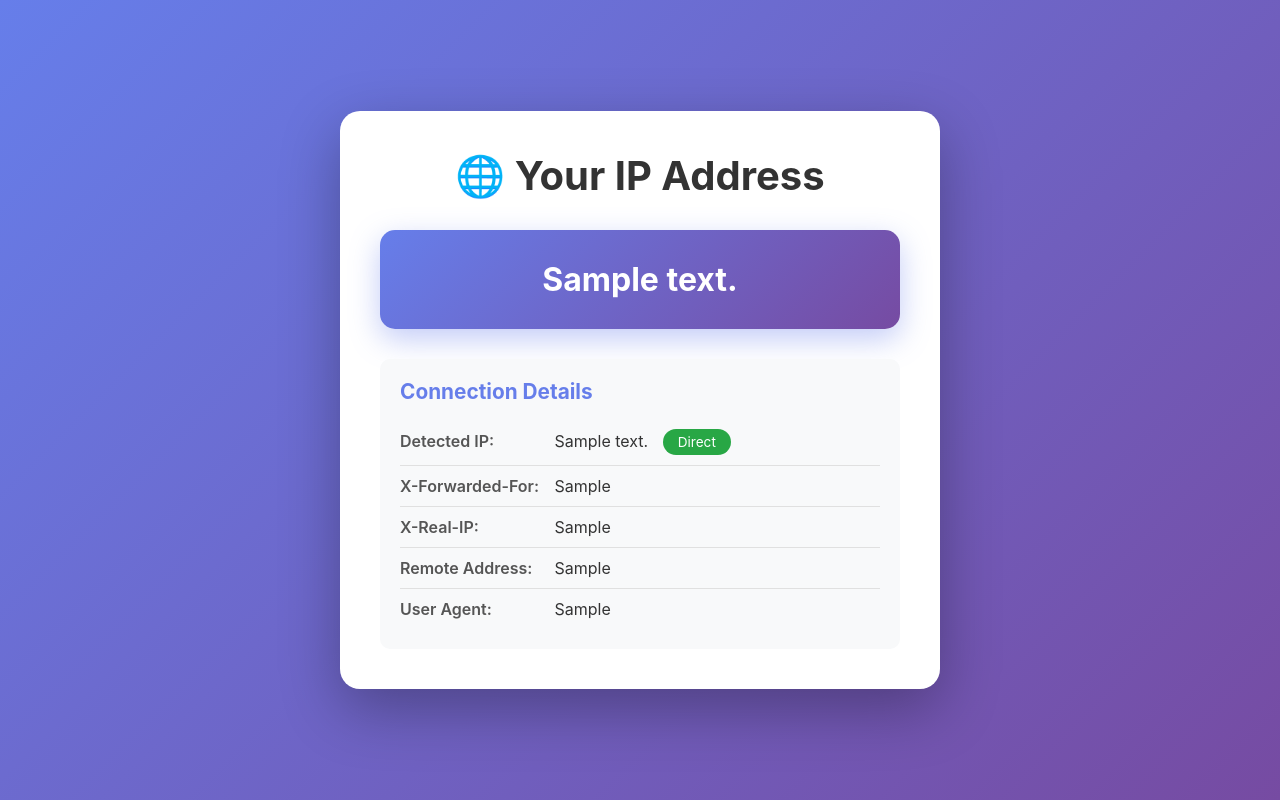
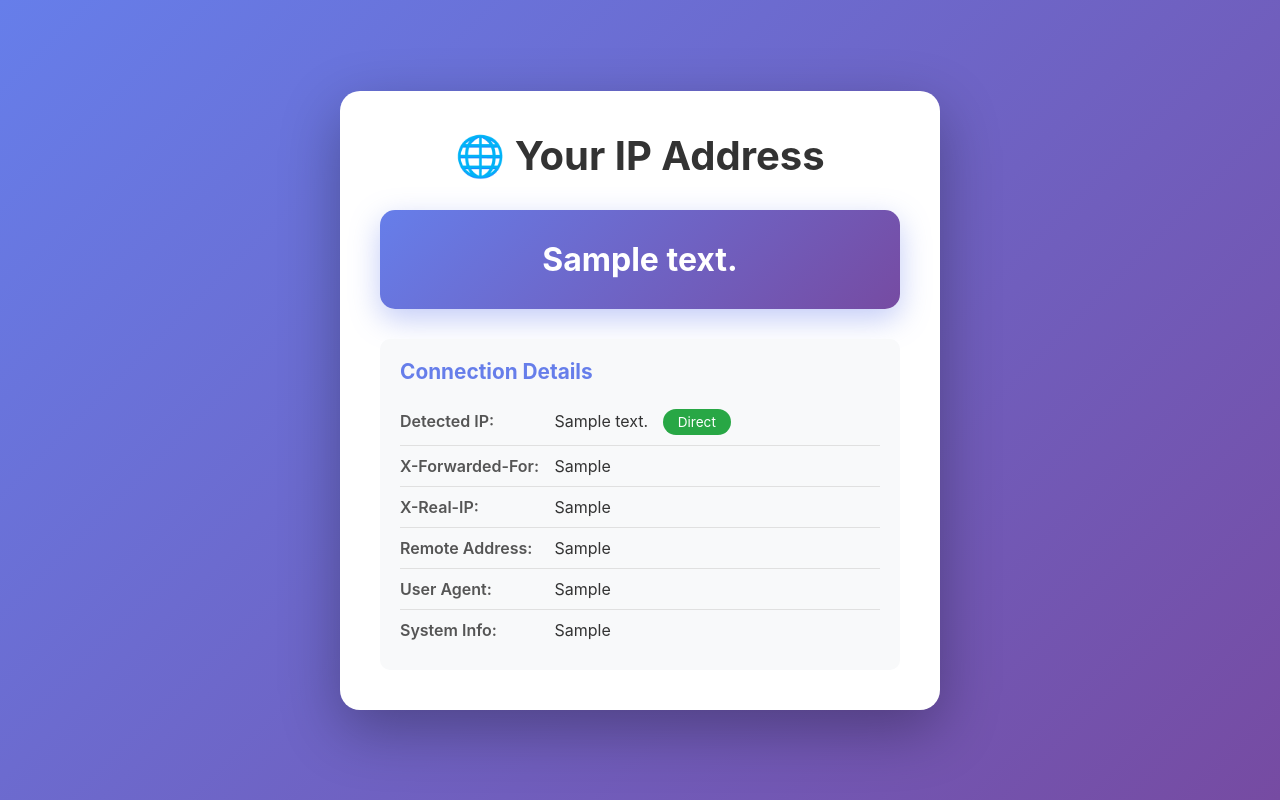
Before and after one commit to brabidou/WhatsMyIp, a Flask app: template templates/index.html in a window 1280 px wide. Run offline with Flask 3, Linux system fonts and the light colour scheme; the template is opened without the code that fills it: most values are stand-ins (such as "Sample title", 1, 10 or a date in 2020).

Commit message:
allow for a custom server label

```diff
--- a/app.py
+++ b/app.py
@@ -1,4 +1,4 @@
-from ast import Or
+import os
 from flask import Flask, request, render_template
 
 app = Flask(__name__)
@@ -25,6 +25,13 @@ def get_client_ip():
     # Fall back to remote_addr (direct connection)
     return request.remote_addr
 
+def get_system_info():
+    """
+    Get system info from SYSTEM_INFO environment variable.
+    Returns None if not set.
+    """
+    return os.environ.get('SYSTEM_INFO', None)
+
 @app.route('/')
 def index():
     """Main route that displays the IP address."""
@@ -35,6 +42,7 @@ def index():
     x_real_ip = request.headers.get('X-Real-IP', '')
     remote_addr = request.remote_addr
     user_agent = request.headers.get('User-Agent', None)
+    system_info = get_system_info()
 
     # Determine if request came through a proxy
     behind_proxy = bool(x_forwarded_for or x_real_ip)
@@ -50,7 +58,8 @@ def index():
         x_real_ip=x_real_ip,
         remote_addr=remote_addr,
         user_agent=user_agent,
-        behind_proxy=behind_proxy
+        behind_proxy=behind_proxy,
+        system_info=system_info
     )
 
 @app.route('/raw')
--- a/templates/index.html
+++ b/templates/index.html
@@ -137,6 +137,12 @@
                 <span class="info-label">User Agent:</span>
                 <span class="info-value">{{ user_agent }}</span>
             </div>
+            {% if system_info %}
+            <div class="info-item">
+                <span class="info-label">System Info:</span>
+                <span class="info-value">{{ system_info }}</span>
+            </div>
+            {% endif %}
         </div>
     </div>
 </body>
```
Also changed, not shown: .github/workflows/docker-publish.yml.
